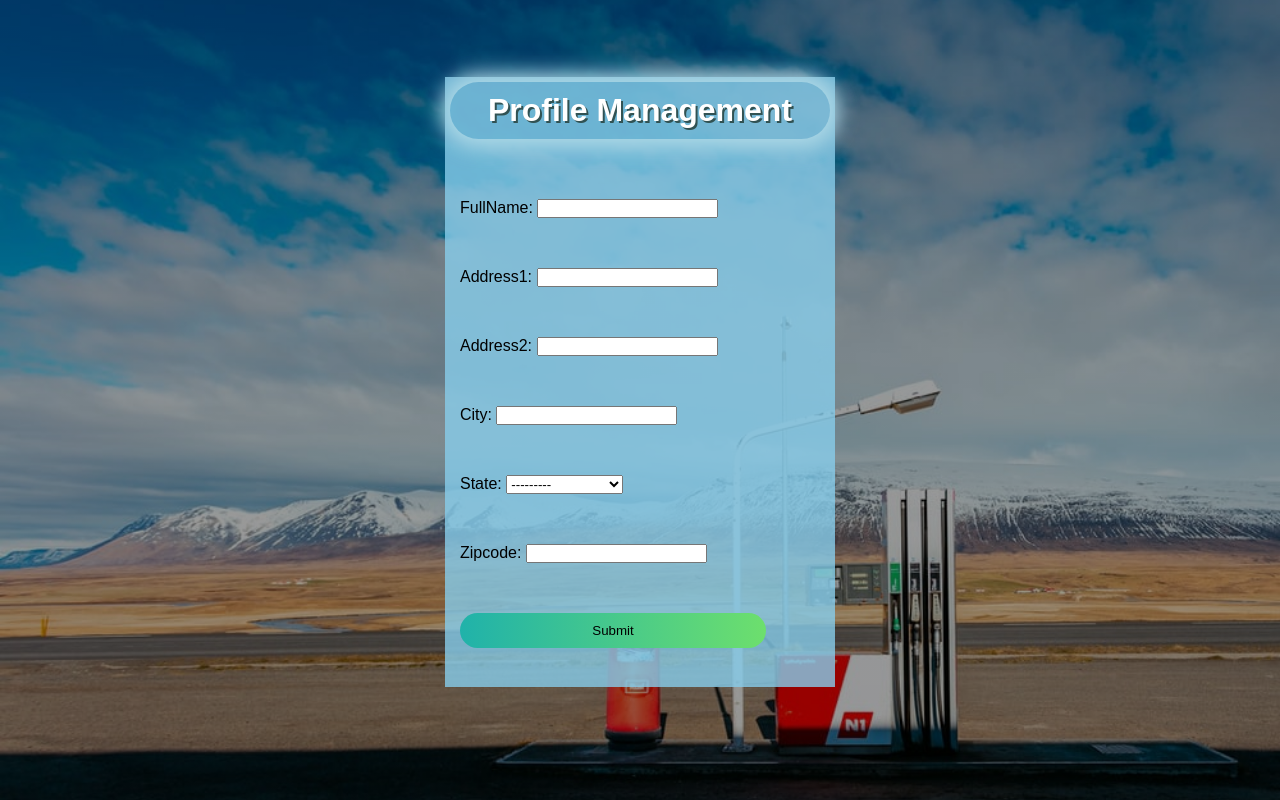
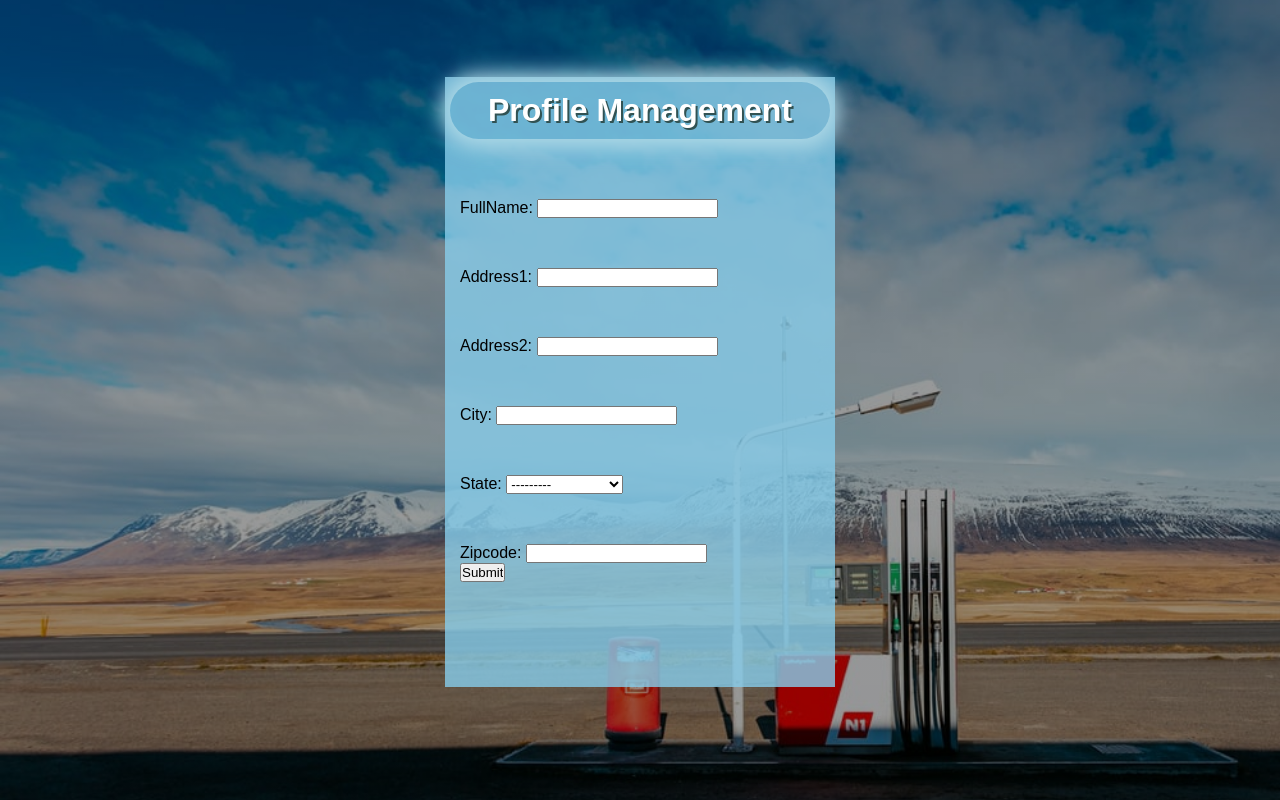
Before and after one commit to Daniel-Aguila/SoftwareDesign, a Django app: page /profile/ in a window 1280 px wide. Run offline with Django 3.2, Linux system fonts and the light colour scheme; a user stored in the database is signed in; some libraries are stand-ins or nearby versions.

Commit message:
Update profile-management.html

```diff
--- a/hello/templates/profile-management.html
+++ b/hello/templates/profile-management.html
@@ -9,10 +9,9 @@
             <div class="profile-box">
                 <div class="profile-manage">
                     <h1>Profile Management</h1>
-                    <form>
-                        {% csrf_token %}
+                    <form> {% csrf_token %}
                         {{ form.as_p }}
-                        <input type="submit" class="submit-btn">
+                        <input type="submit" value='Submit'>
                     </form>
                 </div>
             </div>
```
